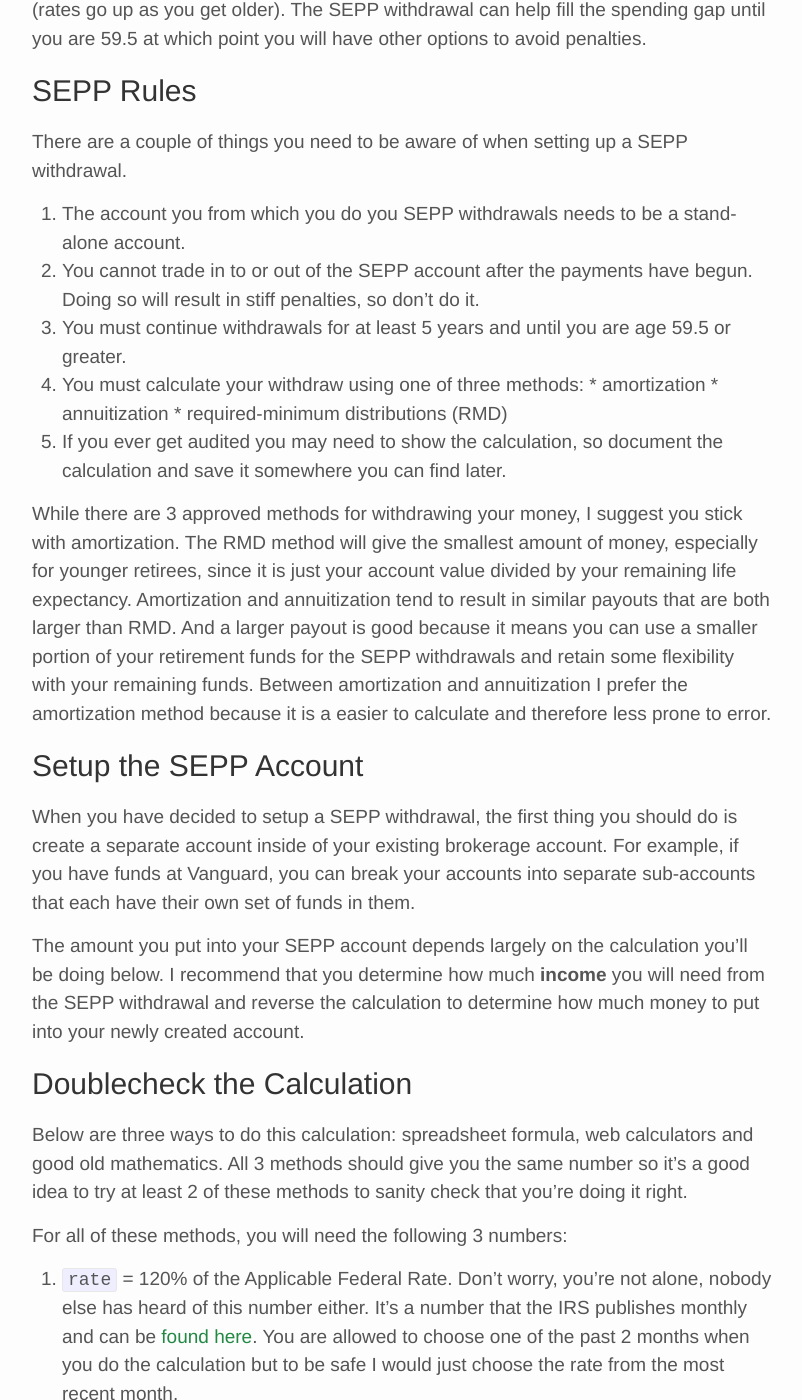
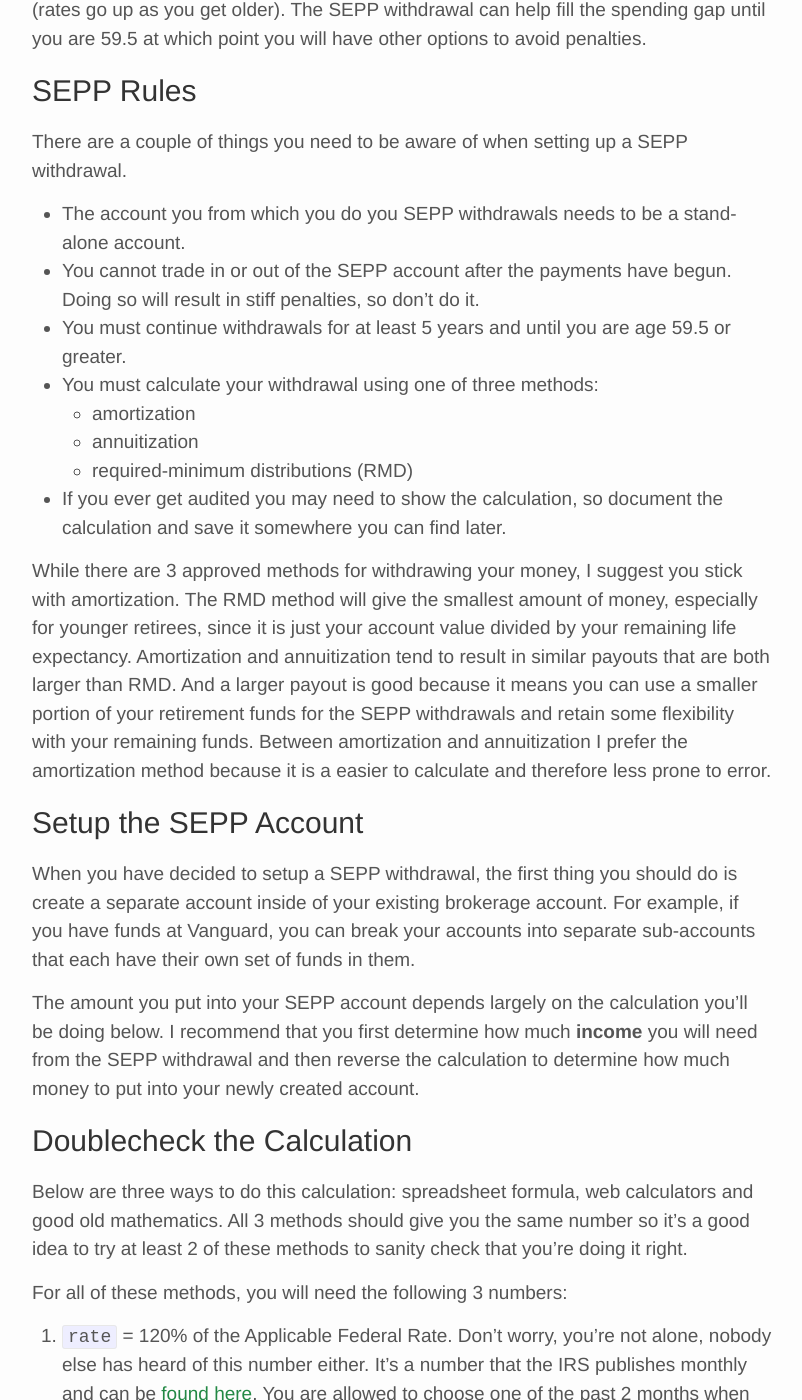
Before and after one commit to moneycle/moneycle.github.io, a Jekyll site: the page built from _posts/2015-03-27-how-to-take-early-ira-withdrawals-without-penalty.markdown, in a window 1280 px wide and 1400 px high, scrolled down 1040 px. Shown: the whole window, without its empty margins (238-1040 px from the left). Built offline with Jekyll 4.4.1, drawn with Linux system fonts in a browser that asks for light colours; comment, search, counter and statistics services are not loaded; some of the changed text lies outside the part shown.

Commit message:
fixed typos and other edits

```diff
--- a/_posts/2015-03-27-how-to-take-early-ira-withdrawals-without-penalty.markdown
+++ b/_posts/2015-03-27-how-to-take-early-ira-withdrawals-without-penalty.markdown
@@ -41,17 +41,17 @@ options to avoid penalties.
 There are a couple of things you need to be aware of when setting up a SEPP
 withdrawal.
 
-  1. The account you from which you do you SEPP withdrawals needs to be a stand-alone
+  * The account you from which you do you SEPP withdrawals needs to be a stand-alone
   account.
-  1. You cannot trade in to or out of the SEPP account after the payments have begun.
+  * You cannot trade in or out of the SEPP account after the payments have begun.
   Doing so will result in stiff penalties, so don't do it.
-  1. You must continue withdrawals for at least 5 years and until you are age
+  * You must continue withdrawals for at least 5 years and until you are age
   59.5 or greater.
-  1. You must calculate your withdraw using one of three methods:
-    * amortization
-    * annuitization
-    * required-minimum distributions (RMD)
-  1. If you ever get audited you may need to show the calculation, so document
+  * You must calculate your withdrawal using one of three methods:
+    - amortization
+    - annuitization
+    - required-minimum distributions (RMD)
+  * If you ever get audited you may need to show the calculation, so document
   the calculation and save it somewhere you can find later.
 
 While there are 3 approved methods for withdrawing your money, I suggest you stick
@@ -72,8 +72,8 @@ if you have funds at Vanguard, you can break your accounts into separate sub-acc
 that each have their own set of funds in them.
 
 The amount you put into your SEPP account depends largely on the calculation
-you'll be doing below.  I recommend that you determine how much **income** you
-will need from the SEPP withdrawal and reverse the calculation to determine how much
+you'll be doing below.  I recommend that you first determine how much **income** you
+will need from the SEPP withdrawal and then reverse the calculation to determine how much
 money to put into your newly created account.
 
 ## Doublecheck the Calculation
@@ -131,12 +131,12 @@ income = principal * rate / (1 - (1+rate)^-expectancy)
 
 ## Account Size Needed for a Desired Income
 
-There's a good chance that, if you are thinking about using SEPP withdrawals, you
-know how much income you need and just want to figure out how much principal you
-need to put aside generate that income.
+If you are thinking about using SEPP withdrawals, there's a good chance that you
+already know how much income you need and just want to figure out how much principal
+you need to put aside to generate that income.
 
 One approach would be to calculate how much income you get from $100,000 then
-divide that into your desired income to figure out how much to scale up the $100,000.
+use that to figure out how much you need for your desired income level.
 
 For example, let's say you want an annual income of $12,000,
 the current mid-term rate is 2.04%, and your remaining life expectancy is 36 years.
--- a/index.html
+++ b/index.html
@@ -21,7 +21,7 @@ layout: default
           {% if post.abstract %}
             {{ post.abstract }} <a class="post-more" href="{{ post.url | prepend: site.baseurl }}">... more</a>
           {% else %}
-            {{ post.content | strip_html }} <a class="post-more" href="{{ post.url | prepend: site.baseurl }}">... comment</a></em>
+            {{ post.content | strip_html }} <a class="post-more" href="{{ post.url | prepend: site.baseurl }}">... discuss</a></em>
           {% endif %}
         </abstract>
       </li>
```
Also changed, not shown: other parts of _posts/2015-03-27-how-to-take-early-ira-withdrawals-without-penalty.markdown (+3 -3 lines).
